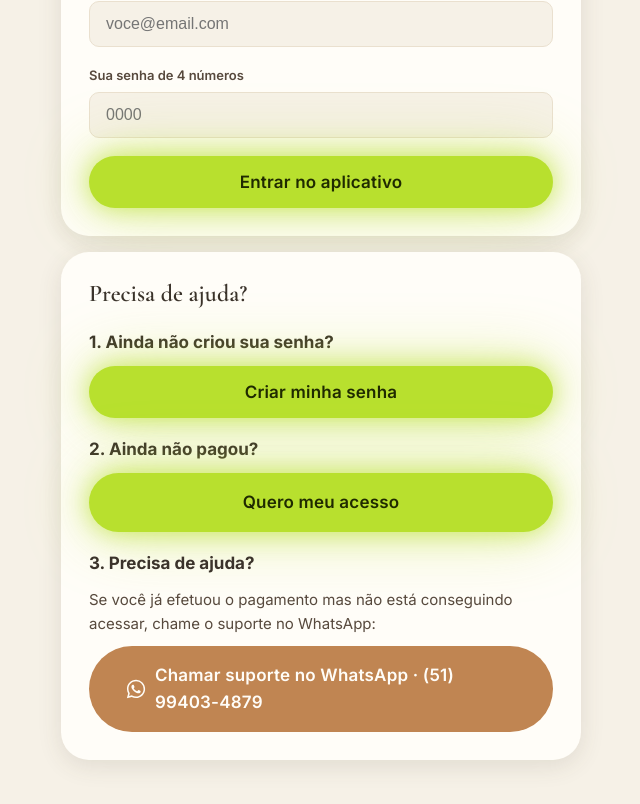
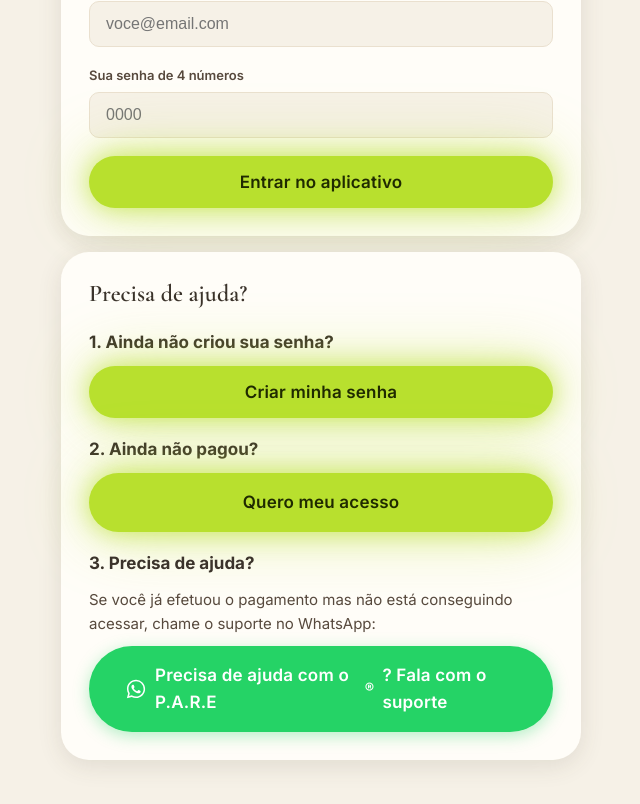
Before and after one commit to rosiaguia/teramim, a React (Vite) app: page /#/app in a window 1280 px wide. Shown: the part 643-1447 px from the top of the page, without its empty margins (319-959 px from the left). Built offline with nearby package versions, Linux system fonts and the light colour scheme; no server answers.

Commit message:
feat: botao suporte WhatsApp verde oficial, texto 'Precisa de ajuda com o P.A.R.E? Fala com o suporte'
- nova classe btn-whatsapp (verde #25D366)
- HomeMenu, Login e LockScreen com texto e cor novos

```diff
--- a/src/components/HomeMenu.jsx
+++ b/src/components/HomeMenu.jsx
@@ -35,9 +35,9 @@ export default function HomeMenu() {
         <InstallAppButton />
       </div>
       <div className="menu-support" style={{ marginTop: 16 }}>
-        <a className="btn btn-terracotta btn-lg btn-block" href={SUPPORT_WA} target="_blank" rel="noreferrer">
+        <a className="btn btn-whatsapp btn-lg btn-block" href={SUPPORT_WA} target="_blank" rel="noreferrer">
           <svg className="wa-icone" viewBox="0 0 24 24" width="20" height="20" fill="currentColor" aria-hidden="true"><path d="M12.04 2c-5.46 0-9.91 4.45-9.91 9.91 0 1.75.46 3.45 1.32 4.95L2.05 22l5.25-1.38a9.87 9.87 0 0 0 4.74 1.21h.01c5.46 0 9.9-4.45 9.9-9.91 0-2.65-1.03-5.14-2.9-7.01A9.82 9.82 0 0 0 12.04 2zm0 18.15h-.01a8.2 8.2 0 0 1-4.19-1.15l-.3-.18-3.12.82.83-3.04-.2-.31a8.2 8.2 0 0 1-1.26-4.38c0-4.54 3.7-8.24 8.25-8.24 2.2 0 4.27.86 5.83 2.42a8.18 8.18 0 0 1 2.41 5.83c0 4.55-3.7 8.24-8.25 8.24zm4.52-6.16c-.25-.12-1.47-.72-1.69-.81-.23-.08-.39-.12-.56.13-.16.25-.64.81-.79.97-.14.17-.29.19-.54.06-.25-.12-1.05-.39-1.99-1.23-.74-.66-1.23-1.47-1.38-1.72-.14-.25-.02-.38.11-.51.11-.11.25-.29.37-.43.12-.14.16-.25.25-.41.08-.17.04-.31-.02-.43-.06-.12-.56-1.34-.76-1.84-.2-.48-.41-.42-.56-.43h-.48c-.17 0-.43.06-.66.31-.22.25-.86.85-.86 2.07 0 1.22.89 2.4 1.01 2.56.12.17 1.75 2.67 4.23 3.74.59.26 1.05.41 1.41.52.59.19 1.13.16 1.56.1.48-.07 1.47-.6 1.67-1.18.21-.58.21-1.07.15-1.18-.06-.1-.23-.16-.48-.29z" /></svg>
-          Precisa de ajuda? Chamar no WhatsApp · {SUPPORT_PHONE}
+          Precisa de ajuda com o P.A.R.E<sup>®</sup>? Fala com o suporte
         </a>
       </div>
     </div>
--- a/src/components/LockScreen.jsx
+++ b/src/components/LockScreen.jsx
@@ -60,9 +60,9 @@ export default function LockScreen() {
           <p className="price-note">Menos de R$ 1,00 por dia · Cancele quando quiser</p>
           <div className="lock-support">
             <p className="price-note">Pagou e não consegue entrar?</p>
-            <a className="btn btn-terracotta btn-sm" href={SUPPORT_WA} target="_blank" rel="noreferrer">
+            <a className="btn btn-whatsapp btn-sm" href={SUPPORT_WA} target="_blank" rel="noreferrer">
               <svg className="wa-icone" viewBox="0 0 24 24" width="18" height="18" fill="currentColor" aria-hidden="true"><path d="M12.04 2c-5.46 0-9.91 4.45-9.91 9.91 0 1.75.46 3.45 1.32 4.95L2.05 22l5.25-1.38a9.87 9.87 0 0 0 4.74 1.21h.01c5.46 0 9.9-4.45 9.9-9.91 0-2.65-1.03-5.14-2.9-7.01A9.82 9.82 0 0 0 12.04 2zm0 18.15h-.01a8.2 8.2 0 0 1-4.19-1.15l-.3-.18-3.12.82.83-3.04-.2-.31a8.2 8.2 0 0 1-1.26-4.38c0-4.54 3.7-8.24 8.25-8.24 2.2 0 4.27.86 5.83 2.42a8.18 8.18 0 0 1 2.41 5.83c0 4.55-3.7 8.24-8.25 8.24zm4.52-6.16c-.25-.12-1.47-.72-1.69-.81-.23-.08-.39-.12-.56.13-.16.25-.64.81-.79.97-.14.17-.29.19-.54.06-.25-.12-1.05-.39-1.99-1.23-.74-.66-1.23-1.47-1.38-1.72-.14-.25-.02-.38.11-.51.11-.11.25-.29.37-.43.12-.14.16-.25.25-.41.08-.17.04-.31-.02-.43-.06-.12-.56-1.34-.76-1.84-.2-.48-.41-.42-.56-.43h-.48c-.17 0-.43.06-.66.31-.22.25-.86.85-.86 2.07 0 1.22.89 2.4 1.01 2.56.12.17 1.75 2.67 4.23 3.74.59.26 1.05.41 1.41.52.59.19 1.13.16 1.56.1.48-.07 1.47-.6 1.67-1.18.21-.58.21-1.07.15-1.18-.06-.1-.23-.16-.48-.29z" /></svg>
-              WhatsApp da Rosi · {SUPPORT_PHONE}
+              Precisa de ajuda com o P.A.R.E<sup>®</sup>? Fala com o suporte
             </a>
           </div>
         </div>
--- a/src/pages/Login.jsx
+++ b/src/pages/Login.jsx
@@ -224,9 +224,9 @@ export default function Login({ onSuccess }) {
             <p className="login-help-item">
               <strong>3. Precisa de ajuda?</strong>
               <span className="login-help-sub">Se você já efetuou o pagamento mas não está conseguindo acessar, chame o suporte no WhatsApp:</span>
-              <a className="btn btn-terracotta btn-lg btn-block" href={SUPPORT_WA} target="_blank" rel="noreferrer">
+              <a className="btn btn-whatsapp btn-lg btn-block" href={SUPPORT_WA} target="_blank" rel="noreferrer">
                 <svg className="wa-icone" viewBox="0 0 24 24" width="22" height="22" fill="currentColor" aria-hidden="true"><path d="M12.04 2c-5.46 0-9.91 4.45-9.91 9.91 0 1.75.46 3.45 1.32 4.95L2.05 22l5.25-1.38a9.87 9.87 0 0 0 4.74 1.21h.01c5.46 0 9.9-4.45 9.9-9.91 0-2.65-1.03-5.14-2.9-7.01A9.82 9.82 0 0 0 12.04 2zm0 18.15h-.01a8.2 8.2 0 0 1-4.19-1.15l-.3-.18-3.12.82.83-3.04-.2-.31a8.2 8.2 0 0 1-1.26-4.38c0-4.54 3.7-8.24 8.25-8.24 2.2 0 4.27.86 5.83 2.42a8.18 8.18 0 0 1 2.41 5.83c0 4.55-3.7 8.24-8.25 8.24zm4.52-6.16c-.25-.12-1.47-.72-1.69-.81-.23-.08-.39-.12-.56.13-.16.25-.64.81-.79.97-.14.17-.29.19-.54.06-.25-.12-1.05-.39-1.99-1.23-.74-.66-1.23-1.47-1.38-1.72-.14-.25-.02-.38.11-.51.11-.11.25-.29.37-.43.12-.14.16-.25.25-.41.08-.17.04-.31-.02-.43-.06-.12-.56-1.34-.76-1.84-.2-.48-.41-.42-.56-.43h-.48c-.17 0-.43.06-.66.31-.22.25-.86.85-.86 2.07 0 1.22.89 2.4 1.01 2.56.12.17 1.75 2.67 4.23 3.74.59.26 1.05.41 1.41.52.59.19 1.13.16 1.56.1.48-.07 1.47-.6 1.67-1.18.21-.58.21-1.07.15-1.18-.06-.1-.23-.16-.48-.29z" /></svg>
-                Chamar suporte no WhatsApp · {SUPPORT_PHONE}
+                Precisa de ajuda com o P.A.R.E<sup>®</sup>? Fala com o suporte
               </a>
             </p>
           </div>
--- a/src/styles/global.css
+++ b/src/styles/global.css
@@ -77,6 +77,15 @@ button { font-family: inherit; cursor: pointer; }
   background: #5C412A;
   box-shadow: 0 6px 22px rgba(110, 78, 51, 0.5);
 }
+.btn-whatsapp {
+  background: #25D366;
+  color: #FFFFFF;
+  box-shadow: 0 4px 16px rgba(37, 211, 102, 0.35);
+}
+.btn-whatsapp:hover {
+  background: #1EBE5A;
+  box-shadow: 0 6px 22px rgba(37, 211, 102, 0.5);
+}
 .btn-outline { background: transparent; color: var(--sage-dark); border: 2px solid var(--sage); }
 .btn-outline:hover { background: var(--sage-light); }
 .btn-ghost { background: transparent; color: var(--earth-soft); border: 1.5px solid var(--clay); }
```
